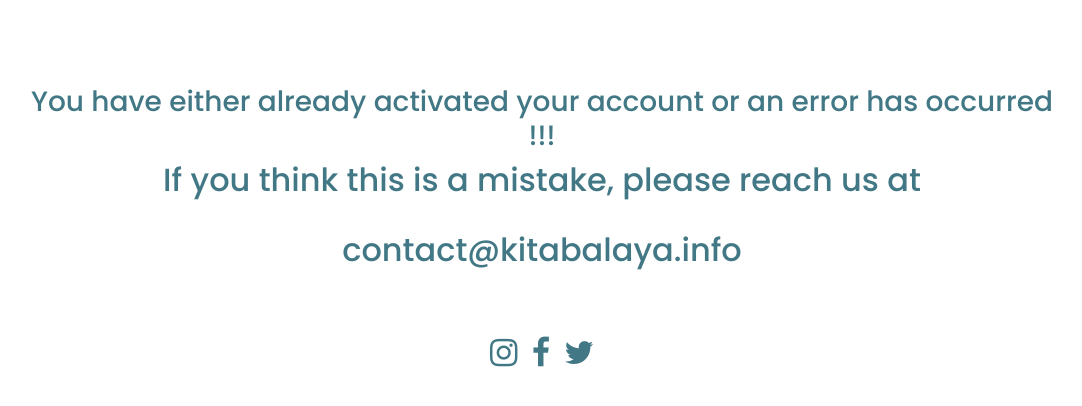
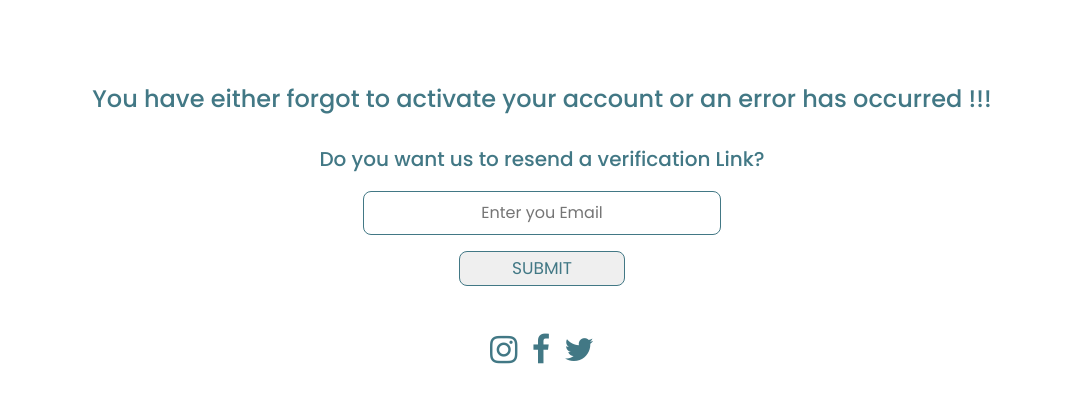
Before and after one commit to psgpyc/kitabalaya, a Django app: page /email/confirm/1/ in a window 1280 px wide. Shown: the part 131-537 px from the top of the page, without its empty margins (98-1180 px from the left). Run offline with Django 3.2, Linux system fonts and the light colour scheme; some libraries are stand-ins or nearby versions.

Commit message:
added feature: User can reactivate their account incase of lost email or forget to activate their account

```diff
--- a/coreaccounts/forms.py
+++ b/coreaccounts/forms.py
@@ -1,6 +1,11 @@
 from django import forms
 from django.contrib.auth import get_user_model
 from django.contrib.auth.forms import UserCreationForm, AuthenticationForm, PasswordResetForm, SetPasswordForm
+from django.db.models import Q
+from django.urls import reverse
+from django.utils.safestring import mark_safe
+
+from coreaccounts.models import ActivateEmail
 
 User = get_user_model()
 
@@ -97,7 +102,6 @@ class UserPasswordResetConfirmForm(SetPasswordForm):
     def __init__(self, *args, **kwargs):
         super(UserPasswordResetConfirmForm, self).__init__(*args, **kwargs)
 
-
     new_password1 = forms.CharField(
         label=(""),
         widget=forms.PasswordInput(attrs={
@@ -114,5 +118,38 @@ class UserPasswordResetConfirmForm(SetPasswordForm):
             'placeholder': 'Re-Enter your Password',
             'id': 'password2',
 
-        }),
-    )
+        }), )
+
+
+class ReactivateEmailForm(forms.Form):
+    email = forms.EmailField(
+        label= '',
+        widget=forms.EmailInput(
+            attrs={
+                'class':'cta',
+                'placeholder':'Enter you Email',
+                'id': 'reactivate-email'
+            }
+        ),
+
+
+        max_length=255)
+
+    def clean_email(self):
+        email = self.cleaned_data.get('email')
+        qs = ActivateEmail.objects.email_exists(email)
+        qs_no_email = ActivateEmail.objects.email_doesnot_exists(email)
+        if not qs_no_email.exists():
+            register_link = reverse('user-register')
+            msg = """
+                            This email is not present in our database, Would you like to <a href="">Register?</a>
+                        """.format(register_link)
+            raise forms.ValidationError(mark_safe(msg))
+
+        if not qs.exists():
+            reset_link = reverse('password_reset')
+            msg = """
+                This email has already been activated, Would you like to <a href="">Reset Your Password?</a>
+            """.format(reset_link)
+            raise forms.ValidationError(mark_safe(msg))
+        return email
--- a/coreaccounts/models.py
+++ b/coreaccounts/models.py
@@ -4,6 +4,7 @@ from django.contrib.auth.models import (
     BaseUserManager,
     PermissionsMixin
 )
+from django.db.models import Q
 from datetime import timedelta
 from django.utils import timezone
 from django.conf import settings
@@ -145,12 +146,15 @@ class ActivateEmailManager(models.Manager):
     def get_queryset(self):
         return ActivateEmailQuerySet(self.model, using=self._db)
 
-    def confirmable(self):
-        return self.get_queryset().confirmable()
+    def email_exists(self, email):
+        return self.get_queryset().filter(Q(email=email) | Q(user__email=email)).filter(activated=False)
+
+    def email_doesnot_exists(self,email):
+        return self.get_queryset().filter(Q(email=email) | Q(user__email=email))
 
 
 class ActivateEmail(models.Model):
-    user = models.ForeignKey(User, on_delete=models.DO_NOTHING)
+    user = models.ForeignKey(User, on_delete=models.CASCADE)
     email = models.EmailField(max_length=255, unique=True)
     created_on = models.DateTimeField(auto_now_add=True, editable=False)
     updated_on = models.DateTimeField(auto_now=True, editable=False)
--- a/coreaccounts/templates/coreaccounts/registration-error.html
+++ b/coreaccounts/templates/coreaccounts/registration-error.html
@@ -16,13 +16,19 @@
 
              <div class="password-reset-from">
 
-                 <h3 class="register-heading">You have either already activated your account or an error has occurred !!!</h3>
+                 <h4 class="register-heading">You have either forgot to activate your account or an error has occurred !!!</h4>
                  <br>
-                 <h2 class="register-heading">If you think this is a mistake, please reach us at<h2>
-                     <br>
-                     <h2 class="register-heading">contact@kitabalaya.info</h2>
+                 <br>
+                <h5 class="register-heading">Do you want us to resend a verification Link?</h5>
+
+             <form method="POST">
+                        {% csrf_token %}
+                        {{ form.as_p }}
 
 
+                        <button type="submit" class="cta-submit">SUBMIT</button>
+
+                    </form>
              </div>
         </div>
     </div>
--- a/coreaccounts/views.py
+++ b/coreaccounts/views.py
@@ -1,10 +1,11 @@
 from django.contrib.auth.mixins import LoginRequiredMixin
 from django.shortcuts import render
 from django.views import View
+from django.views.generic.edit import FormMixin
 from django.contrib import messages
 from django.shortcuts import render,redirect
 from coreaccounts.models import ActivateEmail
-from coreaccounts.forms import RegistrationForm
+from coreaccounts.forms import RegistrationForm, ReactivateEmailForm
 from django.contrib.auth.views import LogoutView, LoginView
 from coreaccounts.forms import UserLoginForm
 from django.urls import reverse
@@ -60,11 +61,14 @@ class UserLogoutView(LogoutView):
         return context
 
 
-class AccountEmailActivate(View):
+class AccountEmailActivate(FormMixin, View):
+    form_class = ReactivateEmailForm
+    success_url = '/reset/done/'
 
     def get(self, request, key, *args, **kwargs):
         qs = ActivateEmail.objects.filter(path_key__iexact=key)
         qs_confirm = qs.confirmable()
+        print(qs_confirm)
         if qs_confirm.count() == 1:
             obj = qs.first()
             obj.activate()
@@ -81,8 +85,24 @@ class AccountEmailActivate(View):
                 """.format(reset_link)
                 messages.success(request, mark_safe(msg))
                 return redirect('user-login')
-
-        return render(request, template_name='coreaccounts/registration-error.html', context={})
+        ctx = {'form':self.get_form()}
+        return render(request, template_name='coreaccounts/registration-error.html', context=ctx)
 
     def post(self, request, *args, **kwargs):
-        pass
+        form = self.get_form()
+        if form.is_valid():
+            return self.form_valid(form)
+        else:
+            return self.form_invalid(form)
+
+    def form_valid(self, form):
+        email = form.cleaned_data.get('email')
+        obj = ActivateEmail.objects.email_exists(email).first()
+        if obj.regenerate():
+            obj.send_activation_email()
+        return super(AccountEmailActivate, self).form_valid(form)
+
+    def form_invalid(self, form):
+
+        ctx = {'form':self.get_form()}
+        return render(self.request, template_name='coreaccounts/registration-error.html', context=ctx)
```
Also changed, not shown: comingsoon/migrations/0001_initial.py, coreaccounts/migrations/0001_initial.py, coreaccounts/migrations/0002_activateemail.py (deleted), coreaccounts/migrations/0003_auto_20200412_1230.py (deleted), coreaccounts/static/coreaccounts/img/profile-image.jpg (added), coreaccounts/static/coreaccounts/img/profile-pic.jpeg (added), corebookmodels/migrations/0001_initial.py, corebookmodels/migrations/0002_auto_20200412_2028.py (deleted), marathon/migrations/__init__.py (deleted).
